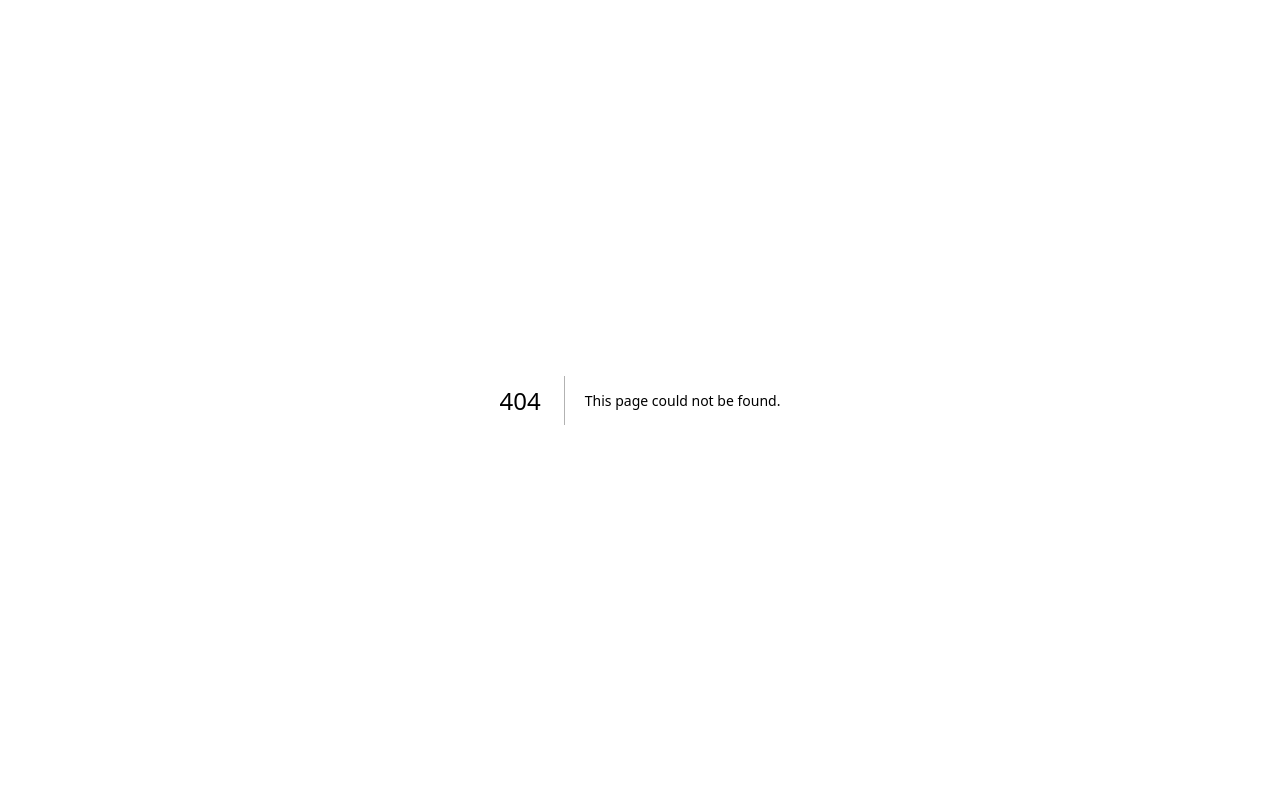
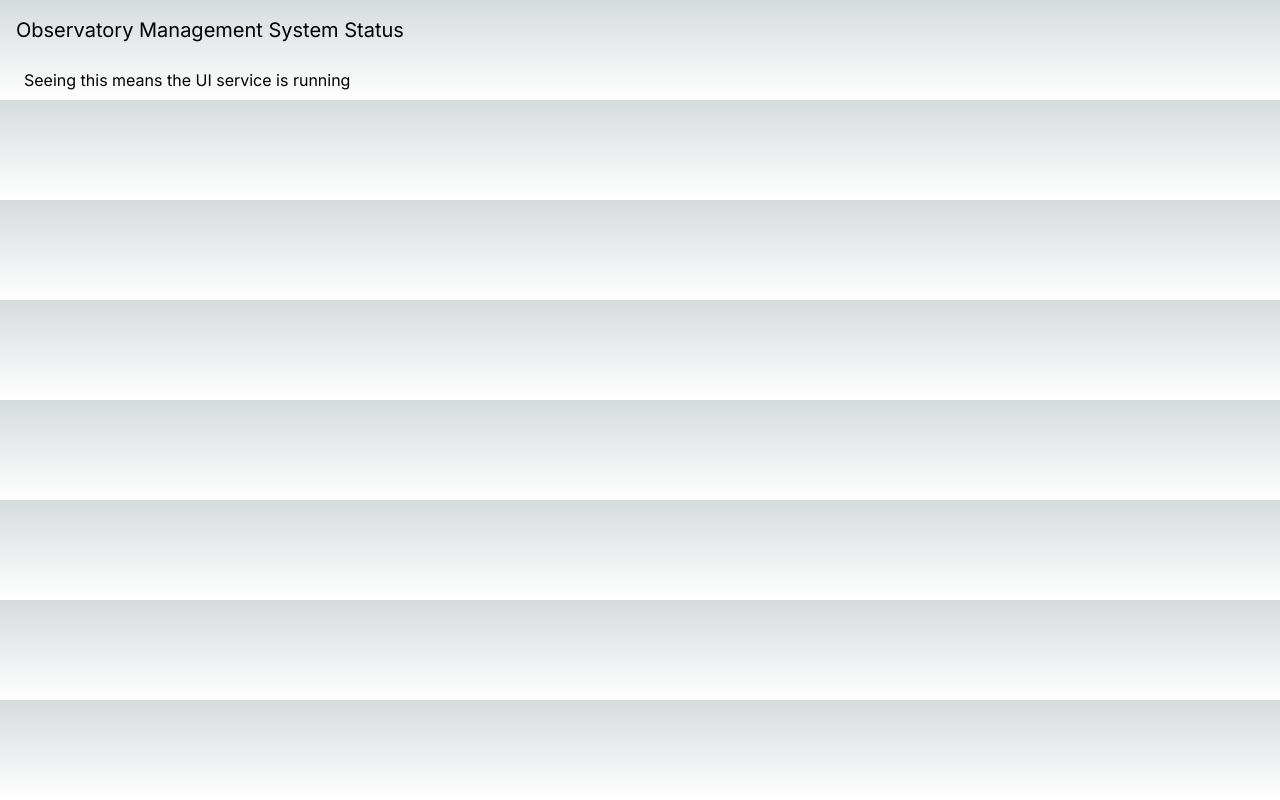
Before and after one commit to lsst-ts/obsenv-ui, a Next.js app: page /status in a window 1280 px wide. Before the commit this address had no page. Built offline with nearby package versions, Linux system fonts and the light colour scheme.

Commit message:
Add status page.

```diff
--- /dev/null
+++ b/app/status/layout.tsx
@@ -0,0 +1,5 @@
+const Layout = ({ children }: { children: React.ReactNode }) => {
+  return <section>{children}</section>
+}
+
+export default Layout
--- /dev/null
+++ b/app/status/page.tsx
@@ -0,0 +1,10 @@
+const Status = () => {
+  return (
+    <div>
+      <h1 className="p-4 text-xl">Observatory Management System Status</h1>
+      <p className="px-6 py-2">Seeing this means the UI service is running</p>
+    </div>
+  )
+}
+
+export default Status
```
